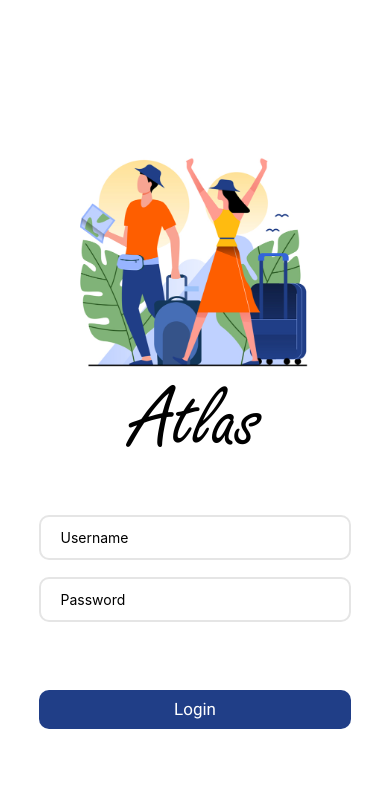
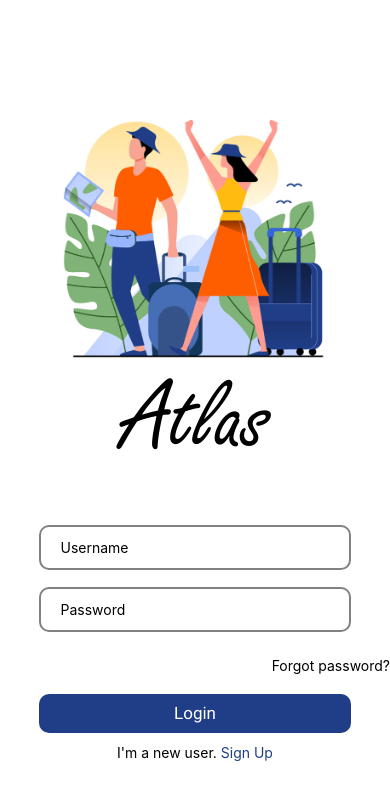
Before and after one commit to HoromneaTudor/Assist-TechChalange, a React Native app in the folder client/: screen / in a window 390 px wide. Shown: the top 800 px of the page. Built offline with nearby package versions, Linux system fonts and the light colour scheme; no server answers.

Commit message:
LoginScreenUpdate

```diff
--- a/client/apps/screens/SplashScreen.js
+++ b/client/apps/screens/SplashScreen.js
@@ -99,7 +99,7 @@ login = (email1,password1)=>{
     Animated.sequence([
         Animated.parallel([
             Animated.spring(this.state.position,{
-                toValue:{x:0,y:imageWidth/1.5},
+                toValue:{x:0,y:imageWidth/1.3},
                 speed:2.5,
                 bounciness:17,
                 useNativeDriver:true,
@@ -132,13 +132,13 @@ login = (email1,password1)=>{
         ]),
         Animated.parallel([
             Animated.timing(this.state.position,{
-                toValue:{x:0,y:-imageWidth/5},
+                toValue:{x:0,y:-imageWidth/9},
                 useNativeDriver:true,
 
             }),
 
             Animated.timing(this.state.size,{
-                toValue:0.7,
+                toValue:0.8,
                 duration:500,
                 useNativeDriver:true,
             }),
@@ -200,11 +200,11 @@ login = (email1,password1)=>{
                     width:'80%',
                     borderWidth: 2,
                     borderRadius:10,
-                    borderColor:colors.inputBorders,
+                    borderColor:colors.quaternary,
                     justifyContent:'center',
                     paddingLeft:'5%',
                     fontFamily:'roboto',
-                    bottom:'10%',
+                    bottom:'5%',
                 }}>
 
                 <TextInput placeholder="Username" color={colors.primary} onChangeText={this._getEmail}/>
@@ -217,15 +217,15 @@ login = (email1,password1)=>{
                     width:'80%',
                     borderWidth: 2,
                     borderRadius:10,
-                    borderColor:colors.inputBorders,
+                    borderColor:colors.quaternary,
                     justifyContent:'center',
                     paddingLeft:'5%',
                     fontFamily:'roboto',
-                    bottom:'8%',
+                    bottom:'3%',
                 }}>
                 <TextInput placeholder="Password" color={colors.primary} onChangeText={this._getPass}/>
                 </Animated.View>
-
+                <Text style={{ textAlign: 'right', alignSelf: 'stretch'}}>Forgot password?</Text>
 
                 <Animated.View style={{
                     opacity:this.state.opacityLogin,
@@ -242,7 +242,12 @@ login = (email1,password1)=>{
                  <Animated.View style={{
                     opacity:this.state.opacityLogin,
                 }}>
-                    <Text style={styles.SignUpBtnText} >{this.state.loginStatus}</Text>
+                    <View style={styles.SignUpBtnText}>
+                    <Text>I'm a new user. </Text>
+                    <TouchableOpacity>
+                    <Text style={{color:colors.secondary}}>Sign Up</Text>
+                    </TouchableOpacity>
+                    </View>
                  </Animated.View>
 
 
@@ -286,11 +291,10 @@ const styles = StyleSheet.create({
     SignUpBtnText:{
         marginTop:'20%',
         color:'black',
-        fontSize:12,
+        fontSize:14,
         fontFamily:'roboto',
-    },
-    input:{
-
+        flexDirection:'row',
+        justifyContent:'center',
     },
     loginBtn:{
         backgroundColor:colors.secondary,
@@ -298,6 +302,7 @@ const styles = StyleSheet.create({
         alignItems:'center',
         justifyContent:'center',
         height:imageWidth/5,
+        top:20,
     },
 
 })
```
